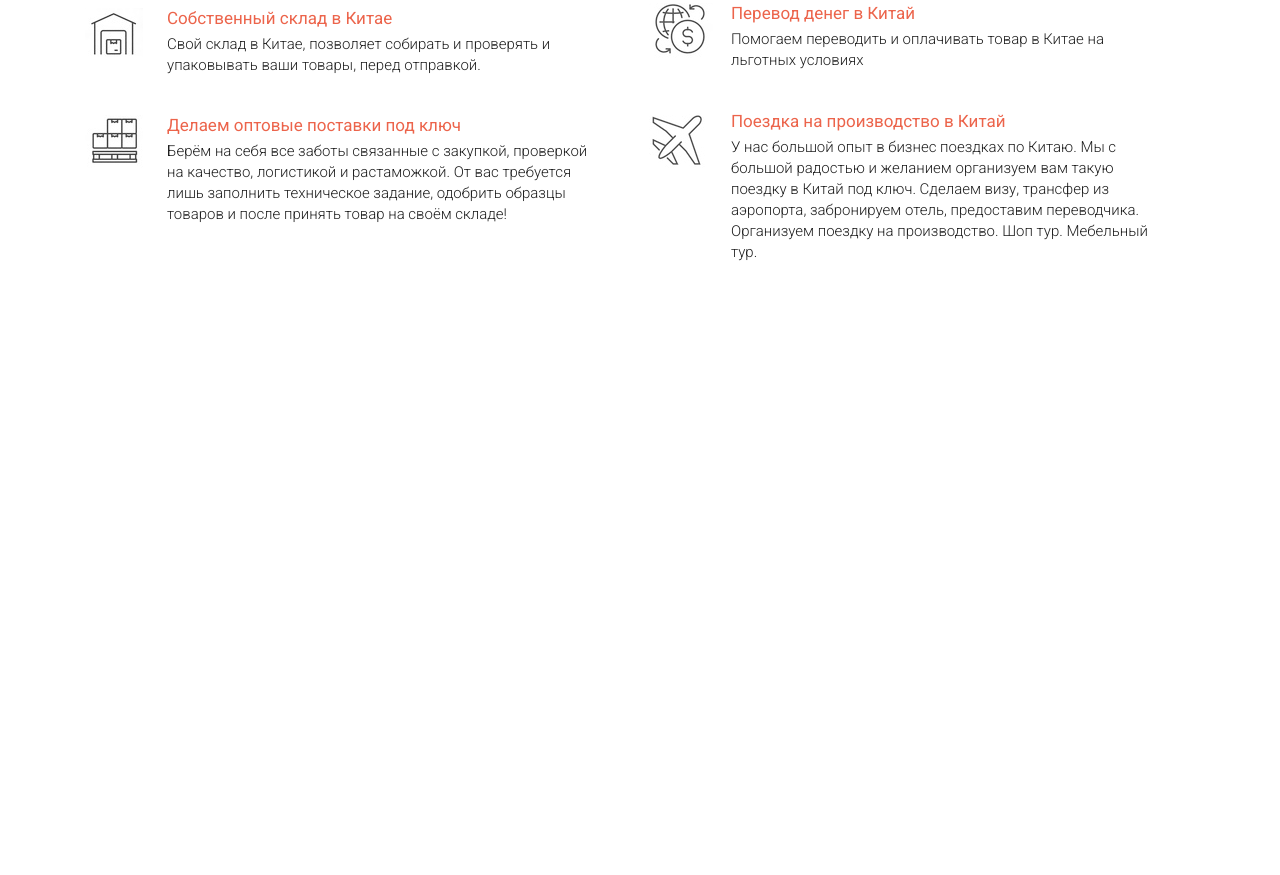
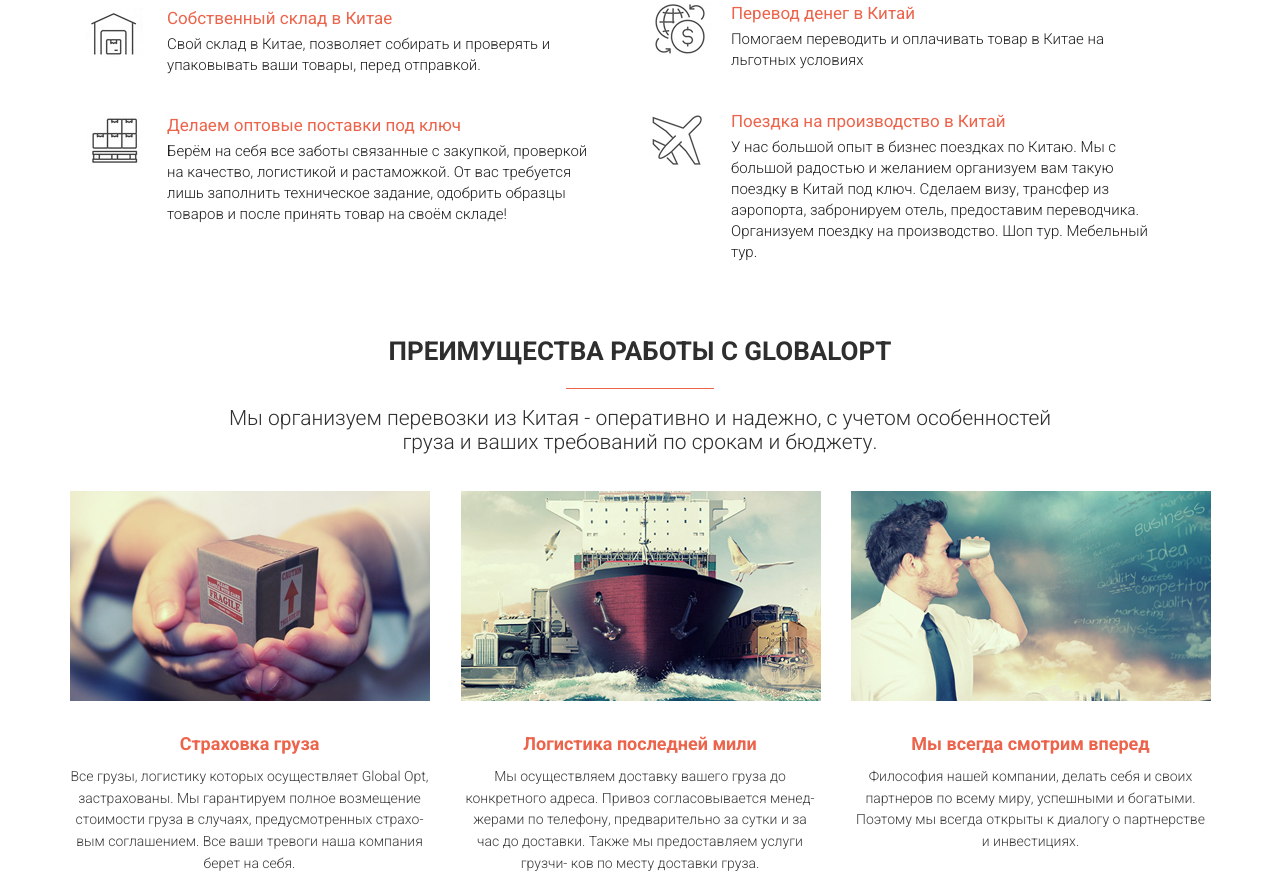
Before and after one commit to ValeraKarimov/global-opt.info, a website: page src/index.html in a window 1280 px wide. Shown: the part 1207-2082 px from the top of the page. Before the commit the page ends 1521 px from the top, so only its background shows below. Drawn offline with Linux system fonts and the light colour scheme.

Commit message:
add reasons section

```diff
--- a/src/index.html
+++ b/src/index.html
@@ -169,6 +169,51 @@
       </div>
    </section>
 
+   <section class="reasons">
+      <div class="container">
+         <h2 class="title">Преимущества работы с GlobalOpt</h2>
+         <div class="divider"></div>
+         <div class="subtitle">Мы организуем перевозки из Китая - оперативно и надежно, с учетом особенностей груза
+            и ваших требований по срокам и бюджету.</div>
+
+            <div class="wrapper">
+               <div class="reasons__item">
+                  <img src="img/3_1_box.jpg" alt="box" class="reasons__img">
+                  <div class="reasons__subtitle">
+                     Страховка груза
+                  </div>
+                  <div class="reasons__descr">
+                     Все грузы, логистику которых осуществляет Global Opt, застрахованы. Мы гарантируем полное возмещение стоимости груза в случаях, предусмотренных страхо- вым соглашением. Все ваши тревоги наша компания берет на себя.
+                  </div>
+               </div>
+
+               <div class="reasons__item">
+                  <img src="img/3_2_ship.jpg" alt="ship" class="reasons__img">
+                  <div class="reasons__subtitle">
+                     Логистика последней мили
+                  </div>
+                  <div class="reasons__descr">
+                     Мы осуществляем доставку вашего груза до конкретного адреса. Привоз согласовывается менед- жерами по телефону, предварительно за сутки и за час до доставки. Также мы предоставляем услуги грузчи- ков по месту доставки груза.
+                  </div>
+               </div>
+
+               <div class="reasons__item">
+                  <img src="img/3_3_man.jpg" alt="man" class="reasons__img">
+                  <div class="reasons__subtitle">
+                     Мы всегда смотрим вперед
+                  </div>
+                  <div class="reasons__descr">
+                     Философия нашей компании, делать себя и своих партнеров по всему миру, успешными и богатыми. Поэтому мы всегда открыты к диалогу о партнерстве и инвестициях.
+                  </div>
+               </div>
+
+            </div>
+
+      </div>
+
+
+   </section>
+
    <script src="js/script.js"></script>
 </body>
 </html>
--- /dev/null
+++ b/src/sass/blocks/_reasons.scss
@@ -0,0 +1,26 @@
+.reasons {
+   &__item {
+      width: 359px;
+   }
+   &__subtitle {
+      margin-top: 28px;
+      color: $main-color;
+      font-size: 18px;
+      font-weight: 700;
+      text-align: center;
+   }
+   &__descr {
+      margin-top: 12px;
+      color: #3a3a3a;
+      font-size: 14px;
+      font-weight: 300;
+      text-align: center;
+      line-height: 1.57;
+   }
+}
+
+.wrapper {
+   margin-top: 37px;
+   display: flex;
+   justify-content: space-between;
+}
--- a/src/sass/blocks/_titles.scss
+++ b/src/sass/blocks/_titles.scss
@@ -5,3 +5,20 @@
    text-align: center;
    text-transform: uppercase;
 }
+
+.divider {
+   width: 148px;
+   height: 1px;
+   background-color: $main-color;
+   margin: 20px auto 17px auto;
+}
+
+.subtitle {
+   width: 879px;
+   display: block;
+   margin: 0 auto;
+   color: #2e2e2e;
+   font-size: 21px;
+   font-weight: 300;
+   text-align: center;
+}
--- a/src/sass/style.scss
+++ b/src/sass/style.scss
@@ -17,3 +17,4 @@ body {
 @import 'blocks/promo';
 @import 'blocks/titles';
 @import 'blocks/advantages';
+@import 'blocks/reasons';
```
Also changed, not shown: src/css/style.min.css.
